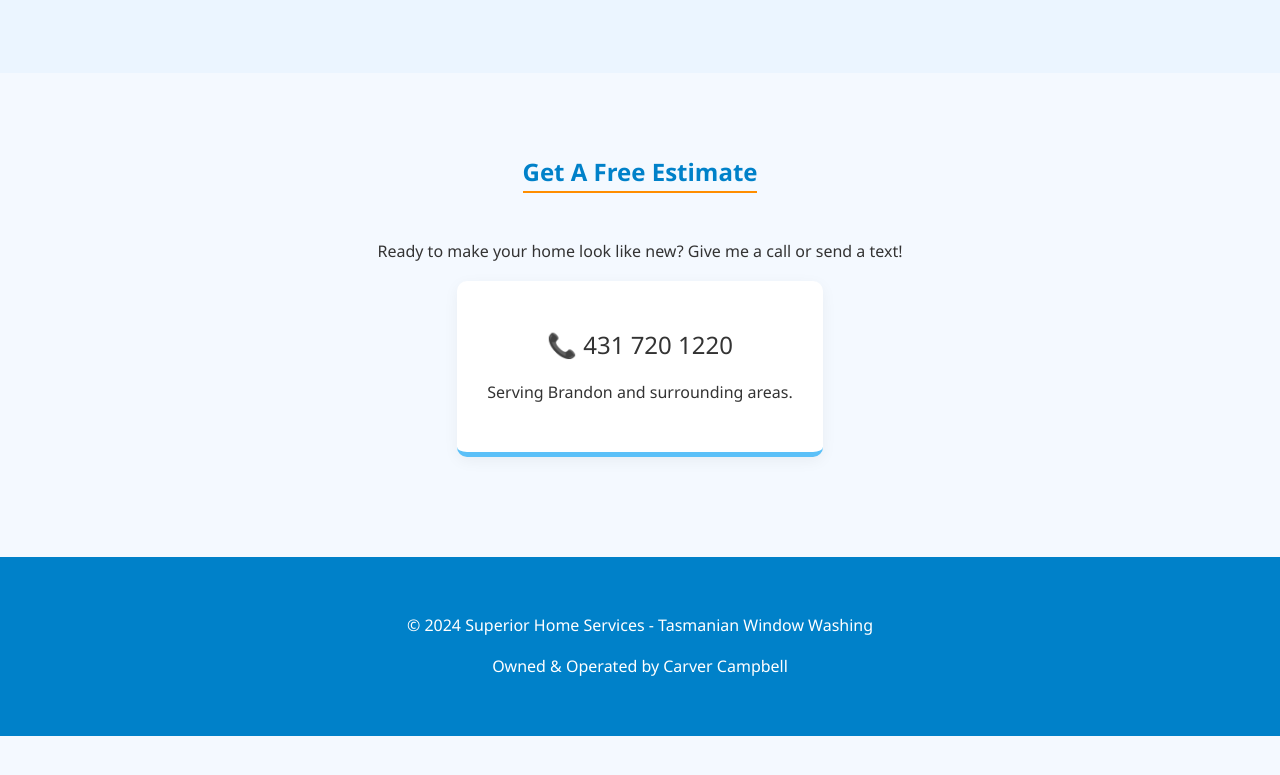
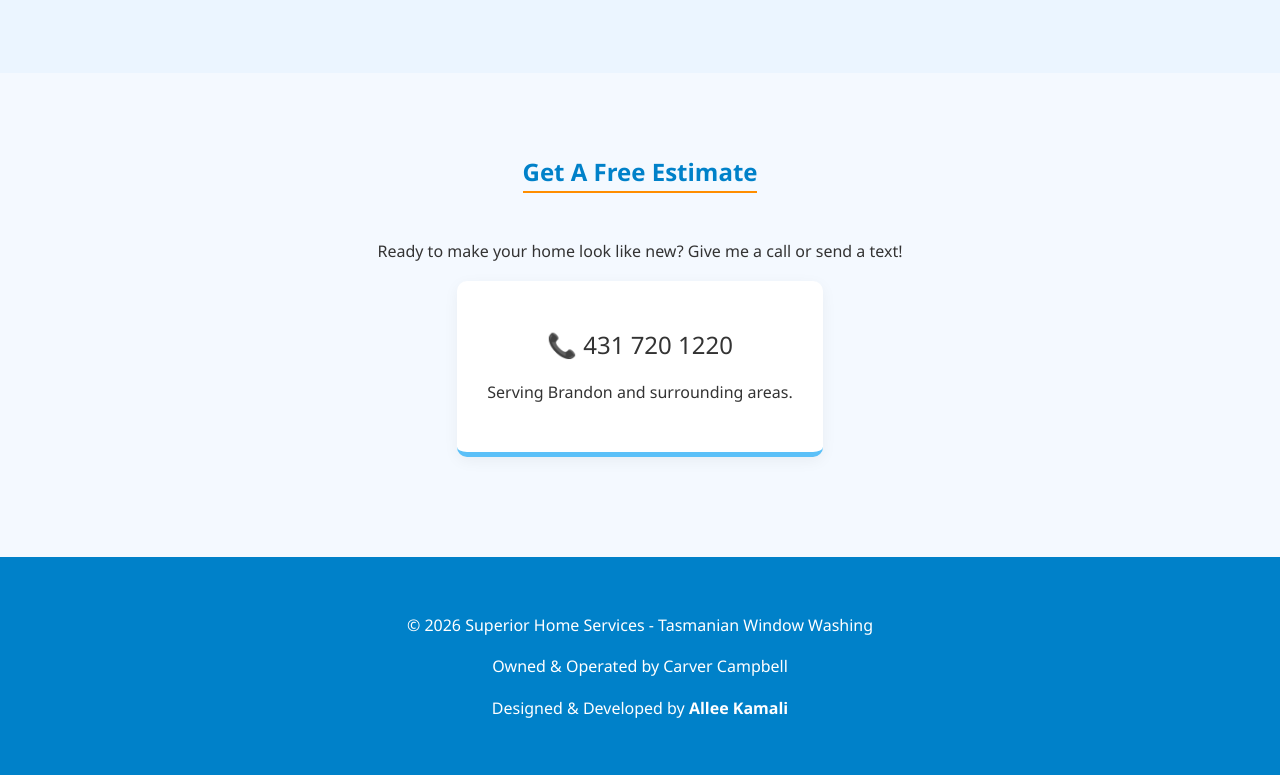
Before and after one commit to 6Kamali/client-carver, a plain HTML site: page index.html in a window 1280 px wide. Shown: the part 1309-2084 px from the top of the page. Before the commit the page ends 2045 px from the top, so only its background shows below. Drawn offline with Linux system fonts and the light colour scheme.

Commit message:
Update copyright year in footer to 2026

```diff
--- a/index.html
+++ b/index.html
@@ -203,8 +203,9 @@
     </section>
 
     <footer>
-        <p>&copy; 2024 Superior Home Services - Tasmanian Window Washing</p>
+        <p>&copy; 2026 Superior Home Services - Tasmanian Window Washing</p>
         <p>Owned & Operated by Carver Campbell</p>
+        <p class="dev-tag">Designed & Developed by <b>Allee Kamali</b></p>
     </footer>
 
 </body>
```
